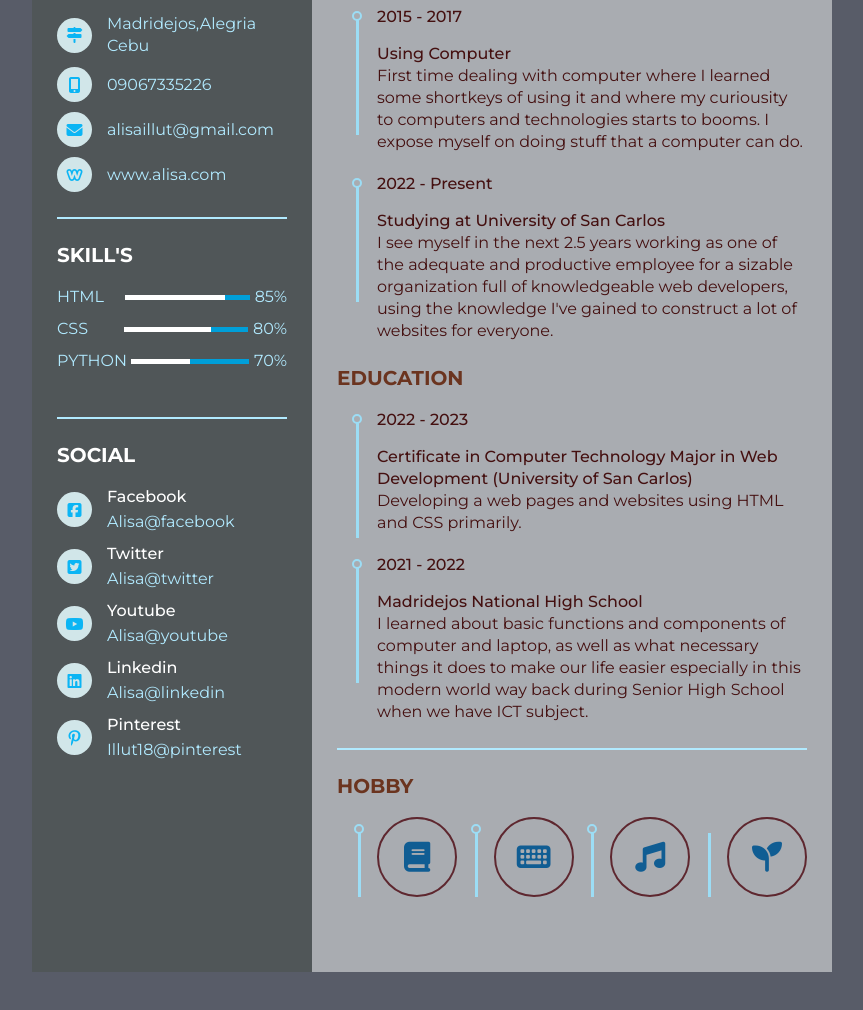
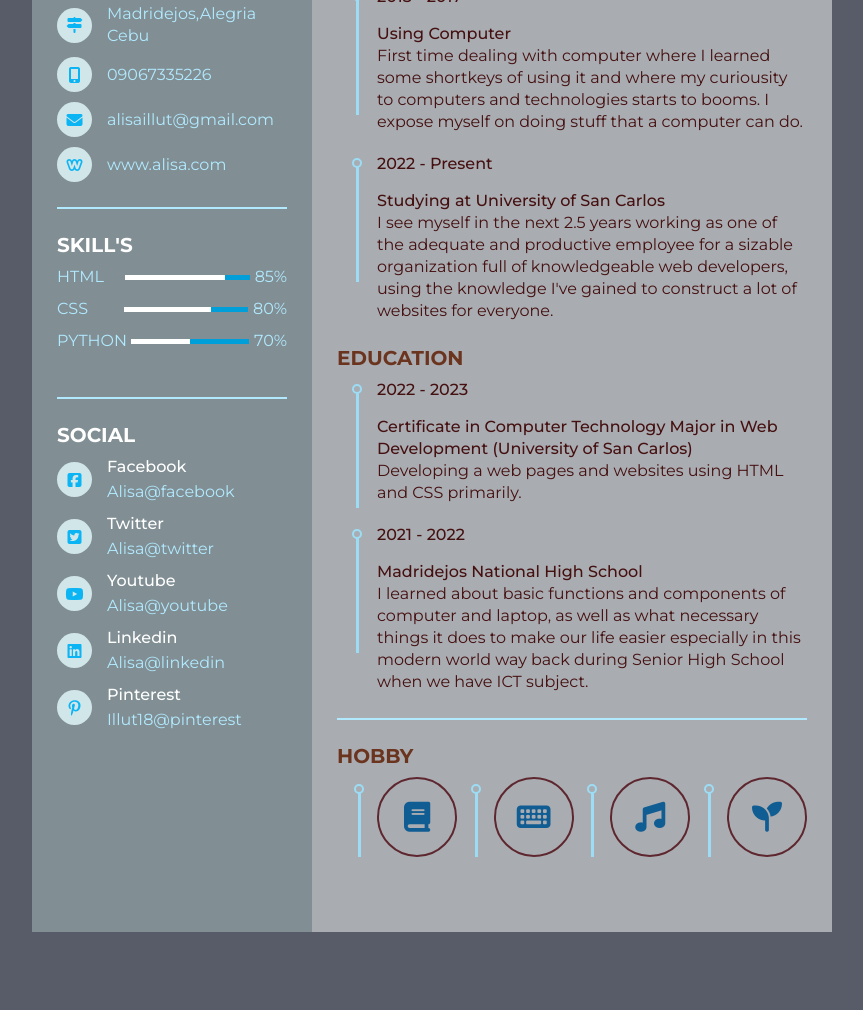
Before and after one commit to alisaillut/alisaillut.github.io, a plain HTML site: page index.html in a window 1280 px wide. Shown: the part 450-1460 px from the top of the page, without its empty margins (208-1071 px from the left). After the commit the page ends 1432 px from the top, so only its background shows below. Drawn offline with Linux system fonts and the light colour scheme.

Commit message:
updated resume again

```diff
--- a/resume.css
+++ b/resume.css
@@ -35,7 +35,7 @@ body {
 
 .resume .resume_left {
   width: 280px;
-  background: #505658;
+  background: #818f94;
 }
 
 .resume .resume_left .resume_profile {
@@ -56,7 +56,7 @@ body {
 }
 
 .resume .title {
-  margin-bottom: 20px;
+  margin-bottom: 10px;
 }
 
 .resume .resume_left .bold {
@@ -204,7 +204,6 @@ body {
   background: rgb(156 221 245);
 }
 
-
 .resume .resume_right .resume_hobby ul {
     display: flex;
     justify-content: space-between;
@@ -219,11 +218,6 @@ body {
     color: #105d93;
 }
 
-
 .resume .resume_right .resume_hobby ul li i {
     font-size: 30px;
 }
-
-.resume .resume_right .resume_hobby ul li:last-child:before {
-  display: none;
-}
```
Lines whose indentation alone changed are shown as unchanged.
